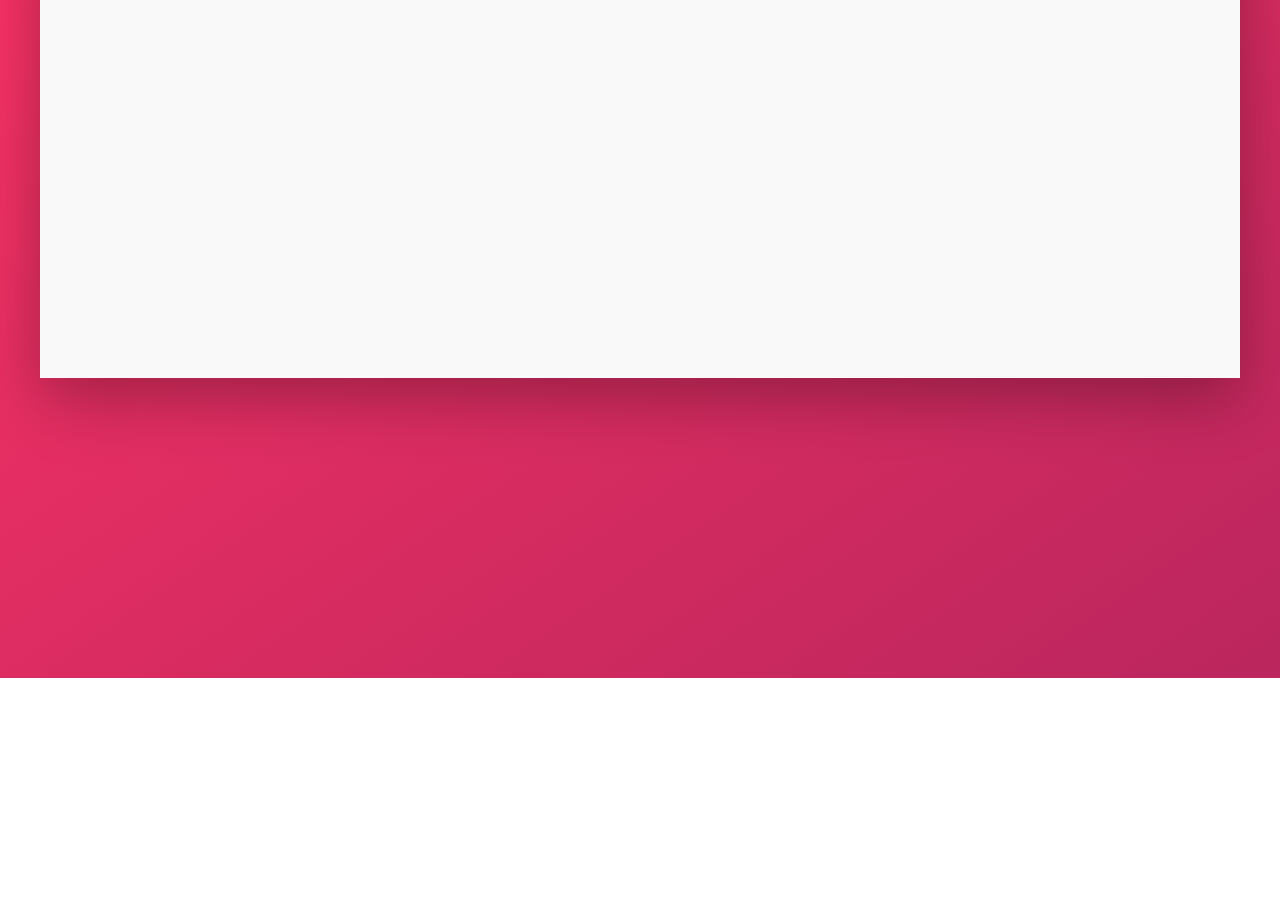
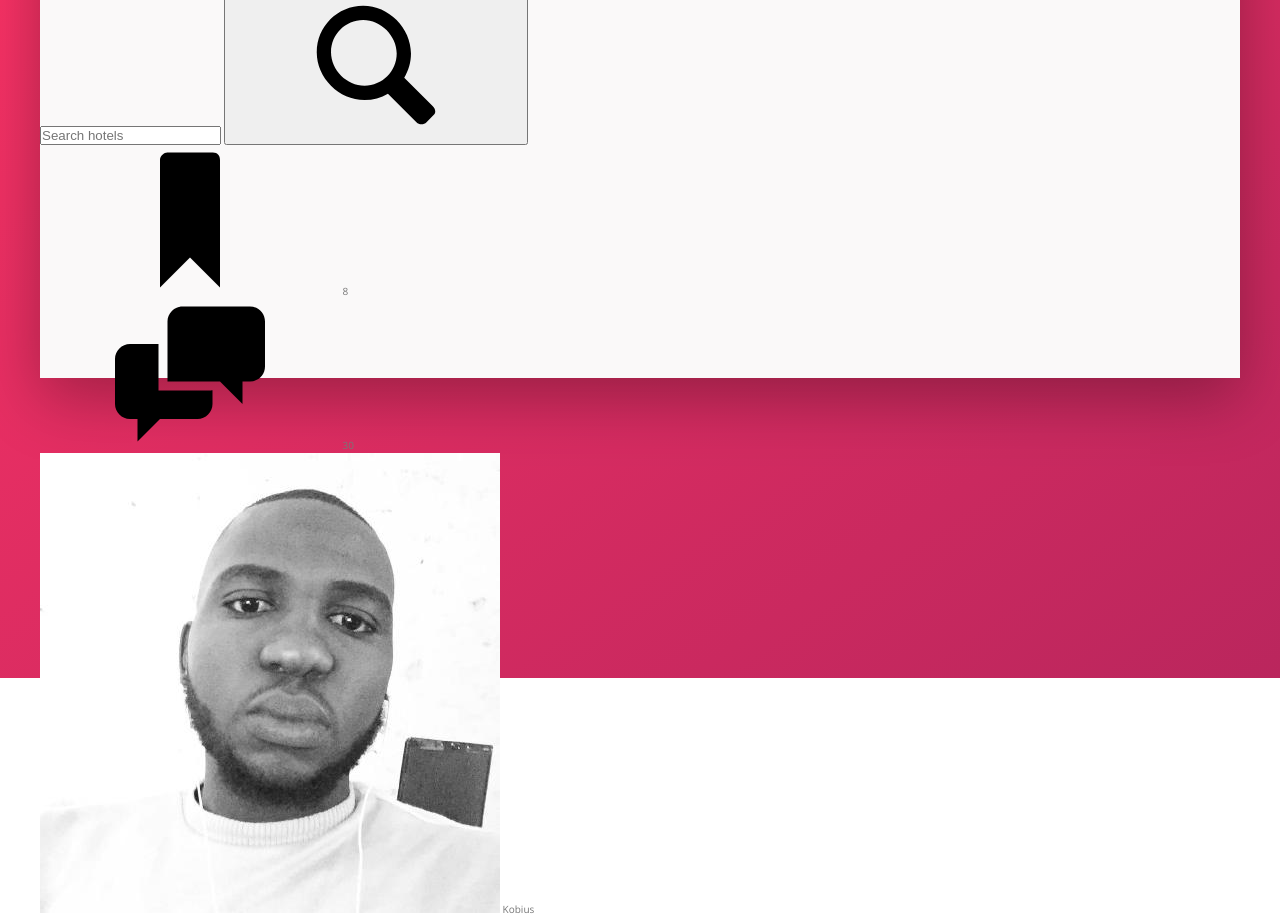
Before and after one commit to Mechack08/Trillo-app, a website: page index.html in a window 1280 px wide. Shown: the part 202-1119 px from the top of the page. Before the commit the page ends 880 px from the top, so only its background shows below. Drawn offline with nearby package versions, Linux system fonts and the light colour scheme.

Commit message:
HTML Markup for header

```diff
--- a/index.html
+++ b/index.html
@@ -17,7 +17,45 @@
   </head>
   <body>
     <div class="container">
-      <div class="header">Header</div>
+      <div class="header">
+        <img src="img/logo.png" alt="trillo logo" class="logo" />
+
+        <form action="#" class="search">
+          <input
+            type="text"
+            class="search__input"
+            placeholder="Search hotels"
+          />
+          <button class="search__button">
+            <svg class="search__icon">
+              <use xlink:href="img/sprite.svg#icon-magnifying-glass"></use>
+            </svg>
+          </button>
+        </form>
+
+        <nav class="user-nav">
+          <div class="user-nav__icon-box">
+            <svg class="user-nav__icon">
+              <use xlink:href="img/sprite.svg#icon-bookmark"></use>
+            </svg>
+            <span class="user-nav__notification">8</span>
+          </div>
+          <div class="user-nav__icon-box">
+            <svg class="user-nav__icon">
+              <use xlink:href="img/sprite.svg#icon-chat"></use>
+            </svg>
+            <span class="user-nav__notification">30</span>
+          </div>
+          <div class="user-nav__user">
+            <img
+              src="img/8pro-profile.jpg"
+              alt="User photo"
+              class="user-nav__user-photo"
+            />
+            <span class="user-nav__username">Kobius</span>
+          </div>
+        </nav>
+      </div>
       <div class="content">
         <nav class="sidebar">Navigations</nav>
         <main class="hotel-view">Hotel View</main>
```
